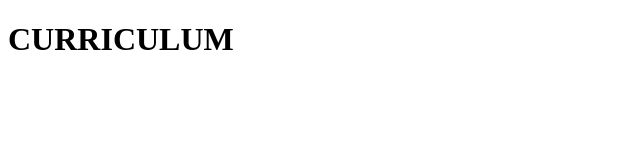
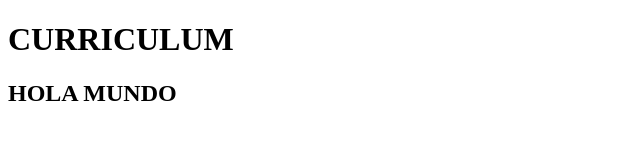
Before and after one commit to Ahletz/Ahletz.github.io, a plain HTML site: page index.html in a window 1280 px wide. Shown: the whole page, without its empty margins (0-640 px from the left). Drawn offline with Linux system fonts and the light colour scheme.

Commit message:
HOLA MUNDO

```diff
--- a/index.html
+++ b/index.html
@@ -8,5 +8,6 @@
 </head>
 <body>
     <h1>CURRICULUM</h1>
+    <h2>HOLA MUNDO</h2>
 </body>
 </html>
```
